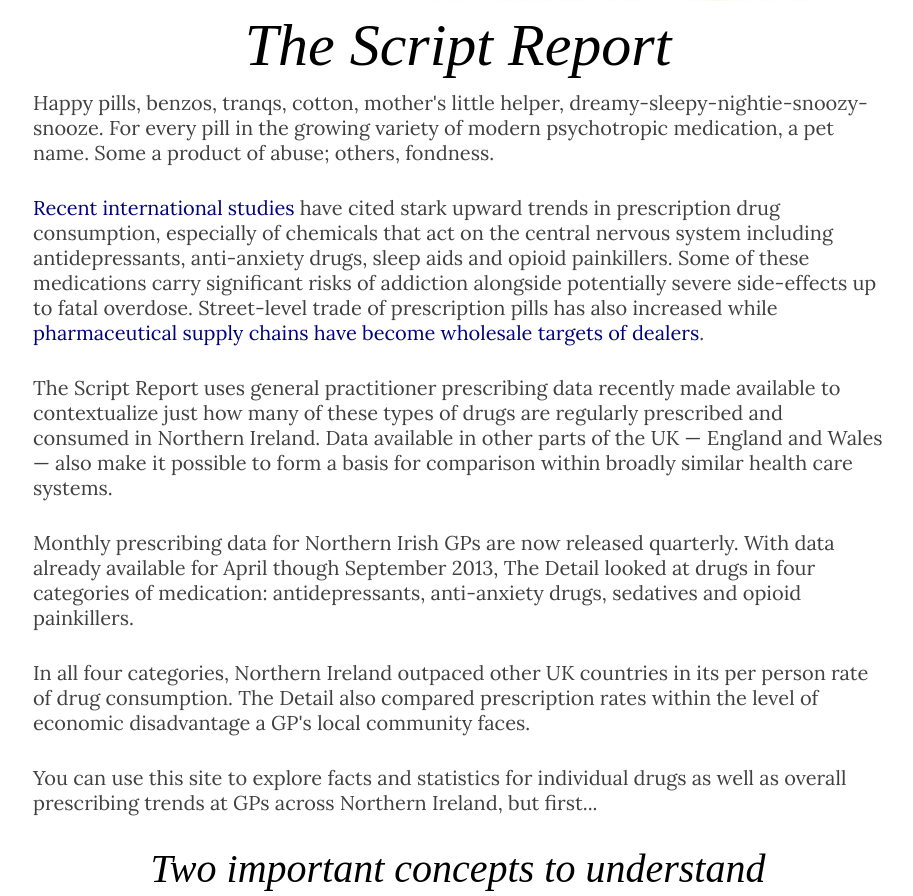
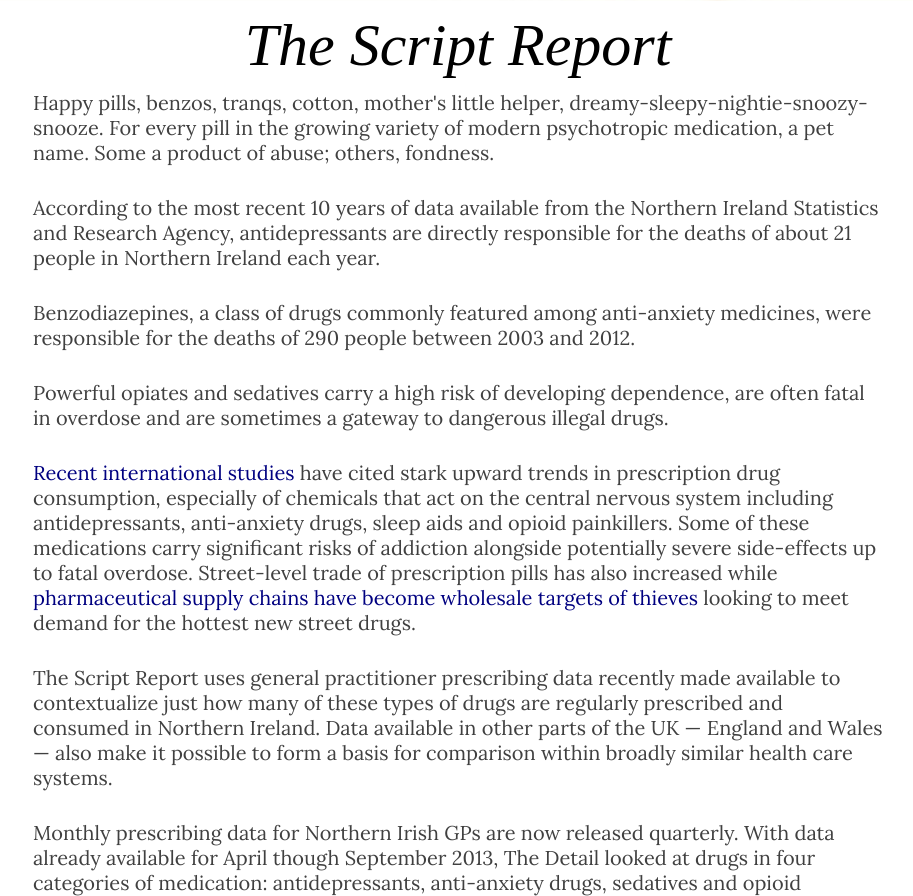
Before and after one commit to hobbes7878/nir-prescription-app, a Django app: template prescript/templates/rx/index.html in a window 1280 px wide. Shown: the part 454-1350 px from the top of the page, without its empty margins (182-1095 px from the left). Run offline with Django 3.2, Linux system fonts and the light colour scheme; the template is opened without the code that fills it, so the values that code supplies are empty; some libraries are stand-ins or nearby versions.

Commit message:
2-5-13 front text2

```diff
--- a/prescript/templates/rx/index.html
+++ b/prescript/templates/rx/index.html
@@ -45,7 +45,13 @@
 
 <p class="margin">Happy pills, benzos, tranqs, cotton, mother's little helper, dreamy-sleepy-nightie-snoozy-snooze. For every pill in the growing variety of modern psychotropic medication, a pet name. Some a product of abuse; others, fondness.
 
-<p class="margin"><a href="http://www.theguardian.com/news/2013/nov/20/mental-health-antidepressants-global-trends" target="_blank">Recent international studies</a> have cited stark upward trends in prescription drug consumption, especially of chemicals that act on the central nervous system including antidepressants, anti-anxiety drugs, sleep aids and opioid painkillers. Some of these medications carry significant risks of addiction alongside potentially severe side-effects up to fatal overdose. Street-level trade of prescription pills has also increased while <a href="http://www.bbc.co.uk/news/uk-northern-ireland-25058728" target="_blank">pharmaceutical supply chains have become wholesale targets of dealers</a>.
+<p class="margin">According to the most recent 10 years of data available from the Northern Ireland Statistics and Research Agency, antidepressants are directly responsible for the deaths of about 21 people in Northern Ireland each year.
+
+<p class="margin">Benzodiazepines, a class of drugs commonly featured among anti-anxiety medicines, were responsible for the deaths of 290 people between 2003 and 2012.
+
+<p class="margin">Powerful opiates and sedatives carry a high risk of developing dependence, are often fatal in overdose and are sometimes a gateway to dangerous illegal drugs.
+
+<p class="margin"><a href="http://www.theguardian.com/news/2013/nov/20/mental-health-antidepressants-global-trends" target="_blank">Recent international studies</a> have cited stark upward trends in prescription drug consumption, especially of chemicals that act on the central nervous system including antidepressants, anti-anxiety drugs, sleep aids and opioid painkillers. Some of these medications carry significant risks of addiction alongside potentially severe side-effects up to fatal overdose. Street-level trade of prescription pills has also increased while <a href="http://www.bbc.co.uk/news/uk-northern-ireland-25058728" target="_blank">pharmaceutical supply chains have become wholesale targets of thieves</a> looking to meet demand for the hottest new street drugs.
 
 <p class="margin">The Script Report uses general practitioner prescribing data recently made available to contextualize just how many of these types of drugs are regularly prescribed and consumed in Northern Ireland. Data available in other parts of the UK — England and Wales — also make it possible to form a basis for comparison within broadly similar health care systems.
 
```
